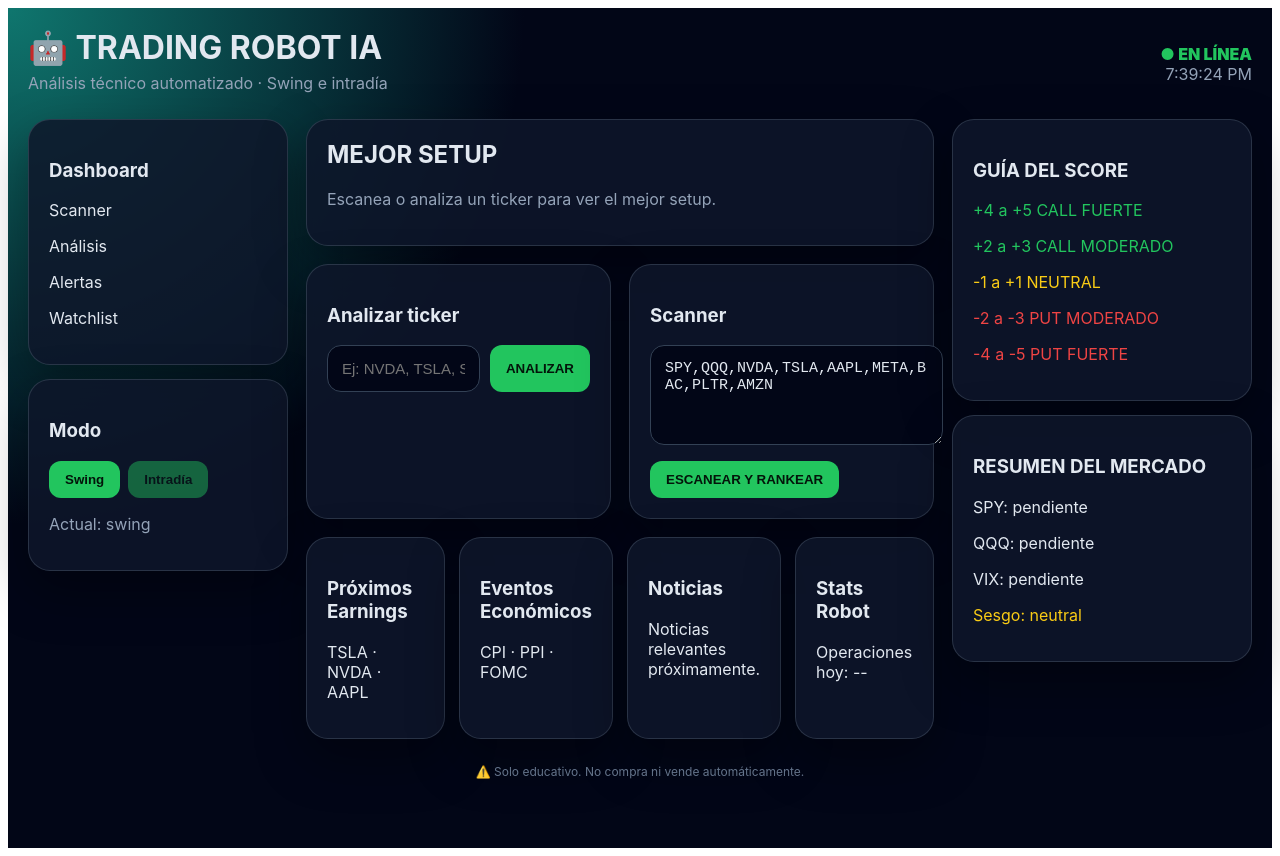
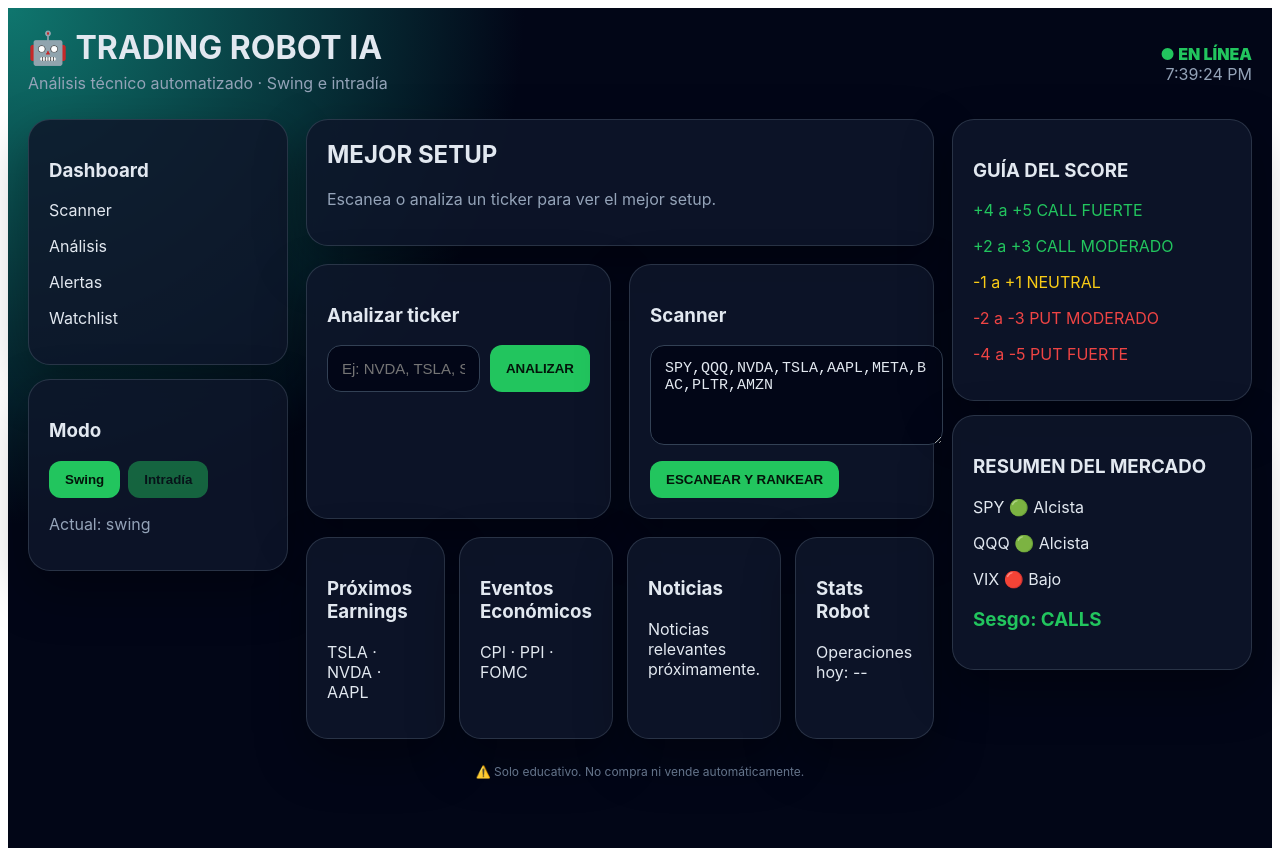
Before and after one commit to carlosgarciacopro-beep/trading-robot, a Next.js app in the folder trading-robot-fase3/: page / in a window 1280 px wide. Built offline with nearby package versions, Linux system fonts and the light colour scheme.

Commit message:
Update page.jsx

```diff
--- a/trading-robot-fase3/app/page.jsx
+++ b/trading-robot-fase3/app/page.jsx
@@ -231,12 +231,16 @@ export default function Page(){
      </Card>
 
      <Card>
-      <h3>RESUMEN DEL MERCADO</h3>
-      <p>SPY: pendiente</p>
-      <p>QQQ: pendiente</p>
-      <p>VIX: pendiente</p>
-      <p style={{color:yellow}}>Sesgo: neutral</p>
-     </Card>
+  <h3>RESUMEN DEL MERCADO</h3>
+
+  <p>SPY 🟢 Alcista</p>
+  <p>QQQ 🟢 Alcista</p>
+  <p>VIX 🔴 Bajo</p>
+
+  <h3 style={{color:'#22c55e'}}>
+    Sesgo: CALLS
+  </h3>
+</Card>
     </aside>
    </section>
 
```
